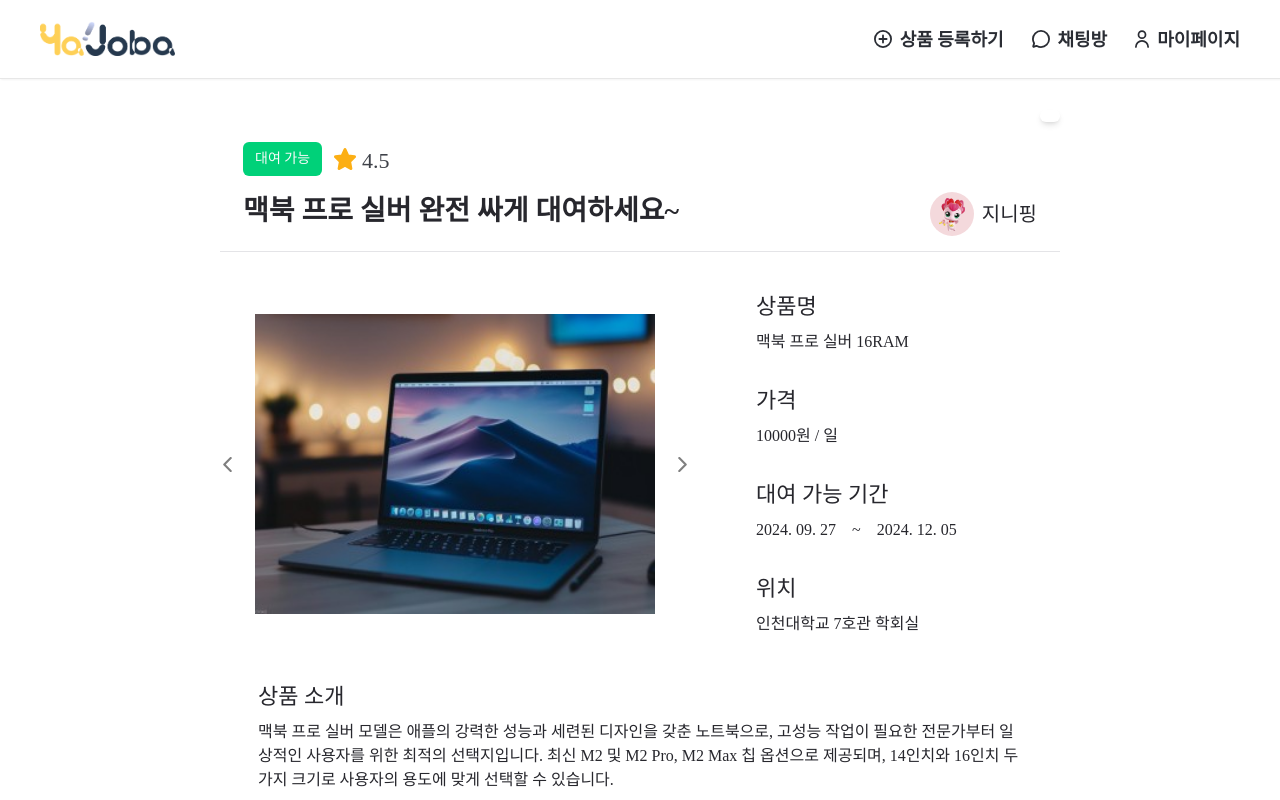
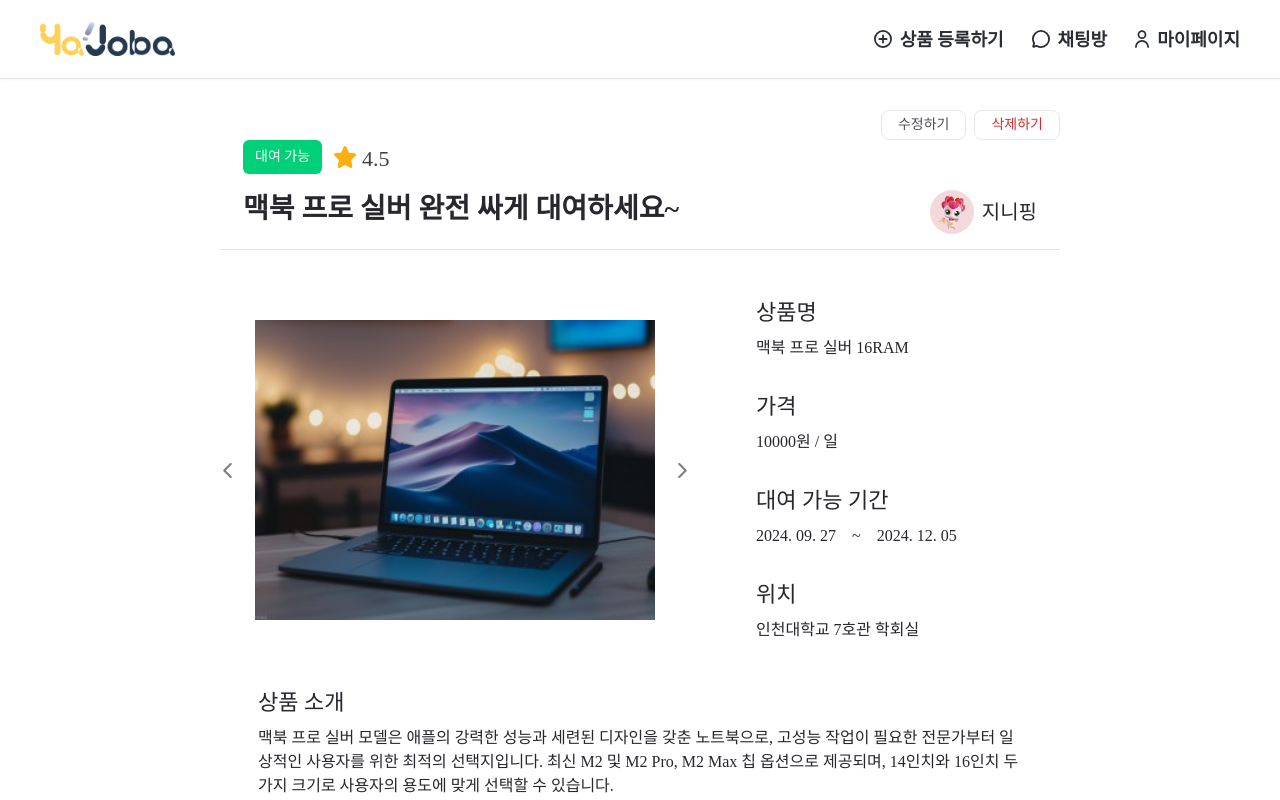
Before and after one commit to kimzini/Yajoba-Frontend, a React (Vite) app: page /product/1 in a window 1280 px wide. Shown: the top 800 px of the page. Built offline with nearby package versions, Linux system fonts and the light colour scheme; a web font is replaced by a local one.

Commit message:
feat: 수정, 삭제 버튼 구현

```diff
--- a/src/pages/product/ProductViewPage.tsx
+++ b/src/pages/product/ProductViewPage.tsx
@@ -1,11 +1,10 @@
 import { HeaderWithoutSearch } from '@/components/Header';
 import { ReactComponent as Dropdown } from '@/assets/svgs/dropdown.svg';
 import { ReactComponent as Star } from '@/assets/svgs/star.svg';
-import {ReactComponent as Dropdown2} from '@/assets/svgs/dropdown2.svg';
 import product1 from '@/assets/images/product1.jpeg';
 import profile from '@/assets/images/profile.png';
 import { ProductStatusChip } from '@/components/Chips';
-import { NavigateButton } from './components/button';
+import { NavigateButton, ProductRelatedButton } from './components/button';
 import { useNavigate } from 'react-router-dom';
 import { ReviewCard } from './components/ReviewCard';
 
@@ -16,17 +15,27 @@
     navigate('/');
   };
 
+  const handleNavigateEdit = () => {
+    navigate('/product/1/edit');
+  };
+
   return (
     <div className="min-h-screen flex w-screen pb-[133px]">
       <HeaderWithoutSearch />
       <div className="flex w-full flex-col px-[220px] pt-[110px]">
-        <div className="flex justify-end">
-          <Dropdown2
-            className="mb-5 rounded-full px-[10px] py-[6px] shadow-md"
-          />
+        <div className="flex justify-end space-x-2">
+          <ProductRelatedButton
+            onClick={handleNavigateEdit}
+            className="text-neutral-30"
+          >
+            수정하기
+          </ProductRelatedButton>
+          <ProductRelatedButton className="text-[#D82D30]">
+            삭제하기
+          </ProductRelatedButton>
         </div>
 
-        <div className="mb-10 flex flex-col items-start border-b px-[23px] pb-[15px]">
+        <div className="mb-12 flex flex-col items-start border-b px-[23px] pb-[15px]">
           <div className="mb-4 flex w-full space-x-3">
             <ProductStatusChip bgColor="#00D179">대여 가능</ProductStatusChip>
             <div className="flex space-x-[6px]">
--- a/src/pages/product/components/button.tsx
+++ b/src/pages/product/components/button.tsx
@@ -25,18 +25,14 @@
   );
 };
 
-interface NavigateButtonProps extends ButtonHTMLAttributes<HTMLButtonElement> {
-  onClick: () => void;
-}
+interface NavigateButtonProps extends ButtonHTMLAttributes<HTMLButtonElement> {}
 
 export const NavigateButton = ({
   children,
-  onClick,
   ...buttonProps
 }: NavigateButtonProps) => {
   return (
     <button
-      onClick={onClick}
       className="flex items-center justify-center rounded-[8px] border border-neutral-40 bg-[#F7F7F7] px-9 py-3"
       {...buttonProps}
     >
@@ -46,3 +42,21 @@
     </button>
   );
 };
+
+interface ProductRelatedButtonProps
+  extends ButtonHTMLAttributes<HTMLButtonElement> {}
+
+export const ProductRelatedButton = ({
+  className,
+  children,
+  ...buttonProps
+}: ProductRelatedButtonProps) => {
+  return (
+    <button
+      className={`flex items-center justify-center rounded-[8px] border border-neutral-80 px-4 py-1 ${className}`}
+      {...buttonProps}
+    >
+      <span className="font-regular text-xsmall14">{children}</span>
+    </button>
+  );
+};
```
